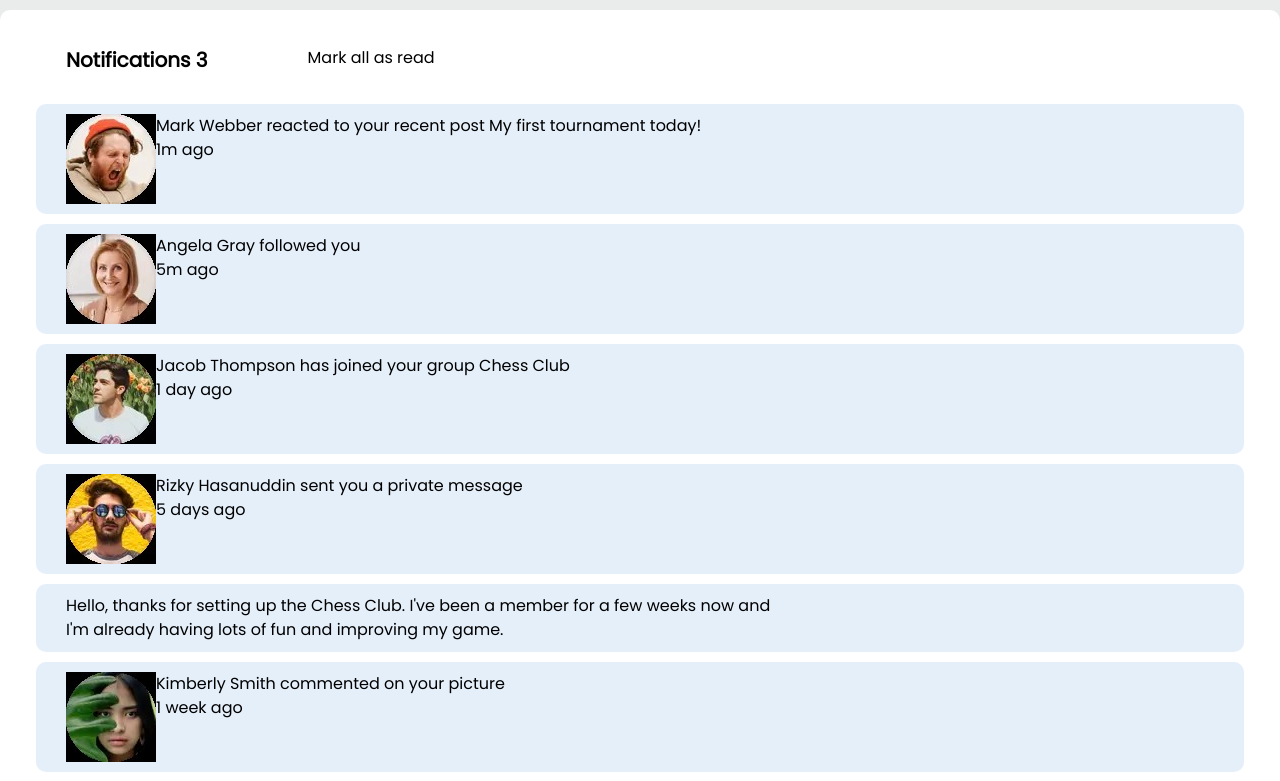
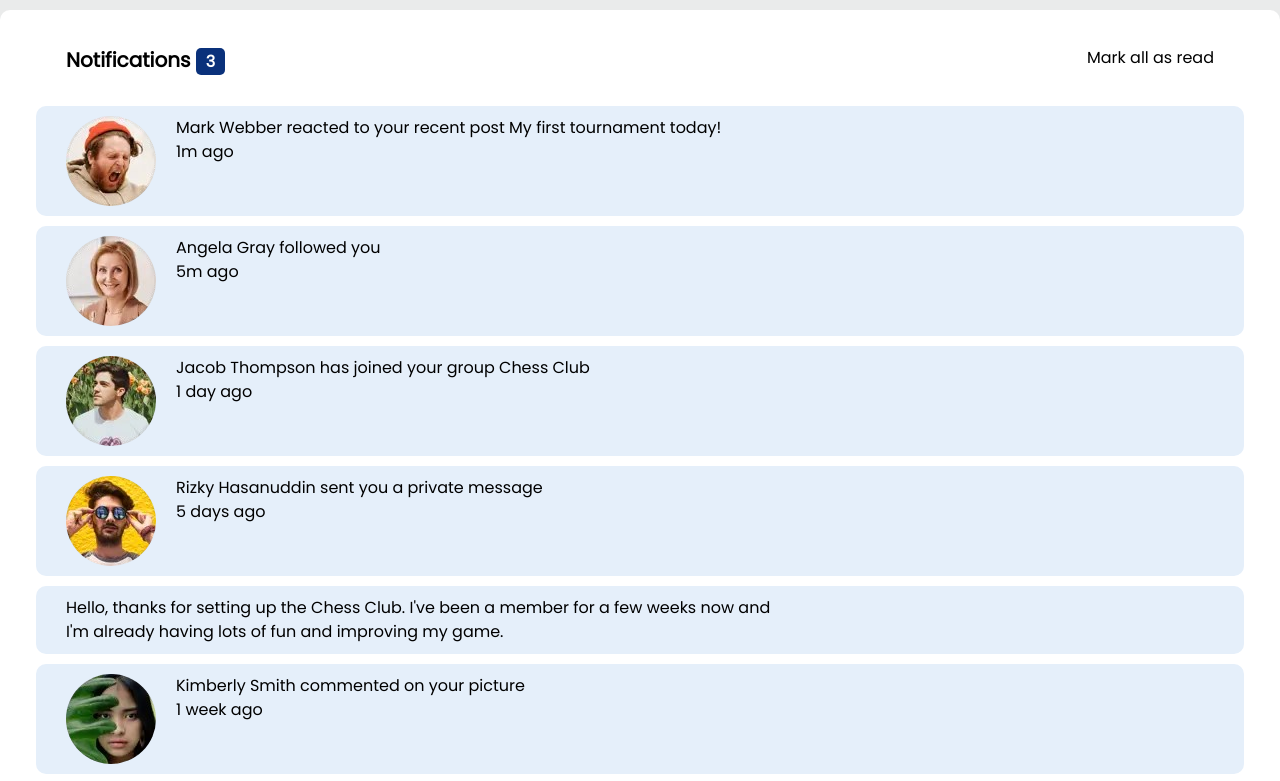
Before and after one commit to Padmasripriya/notifications-page, a React (Create React App) app: page / in a window 1280 px wide. Shown: the top 781 px of the page. Built offline with nearby package versions, Linux system fonts and the light colour scheme.

Commit message:
space around header, space before messages and removed black border to img

```diff
--- a/src/App.css
+++ b/src/App.css
@@ -4,13 +4,17 @@
     --font-family: 'Poppins';
 }
 
-body, p {
+body, p, span {
     font-family: var(--font-family);
     font-size: 16px;
 }
 
 body {
     background: hsl(180, 2%, 92%);
+}
+
+img {
+    border-radius: 50px;
 }
 
 .app {
@@ -30,3 +34,10 @@ p {
 .notifications-count p {
     background: none;
 }
+
+.notifications-count .count {
+    background-color: hsl(219, 85%, 26%);
+    color: #FFFFFF;
+    padding: 2px 10px;
+    border-radius: 5px;
+}
--- a/src/modules/header.js
+++ b/src/modules/header.js
@@ -2,8 +2,8 @@ import React from 'react-dom';
 
 export function Header() {
     return(
-        <div className="notifications-count flex">
-                <p className="font-bold text-xl">Notifications 3</p>
+        <div className="notifications-count flex gap-5 justify-between">
+                <p className="font-bold text-xl">Notifications <span class="count">3</span></p>
                 <p>Mark all as read</p>
             </div>
     );
--- a/src/modules/notifications.js
+++ b/src/modules/notifications.js
@@ -6,7 +6,7 @@ export function Notifications() {
             <div className="notifications-content">
                <p className="flex">
                     <img src={require("../images/avatar-mark-webber.jpg")} className="" alt="image of mark webber"/>
-                    <span>
+                    <span className="ml-5">
                          Mark Webber reacted to your recent post My first tournament today!
                          <br />
                          1m ago
@@ -14,7 +14,7 @@ export function Notifications() {
                </p>
                <p className="flex">
                     <img src={require("../images/avatar-angela-gray.jpg")} className="w-50px h-50px" alt="image of angela gray"/>
-                    <span>
+                    <span className="ml-5">
                          Angela Gray followed you
                          <br />
                          5m ago
@@ -22,7 +22,7 @@ export function Notifications() {
                </p>
                <p className="flex">
                     <img src={require("../images/avatar-jacob-thompson.jpg")} className="" alt="image of jacob thompson"/>
-                    <span>
+                    <span className="ml-5">
                          Jacob Thompson has joined your group Chess Club
                          <br />
                          1 day ago
@@ -30,7 +30,7 @@ export function Notifications() {
                </p>
                <p className="flex">
                     <img src={require("../images/avatar-rizky-hasanuddin.jpg")} className="image of rizky hansanuddin"/>
-                    <span>
+                    <span className="ml-5">
                          Rizky Hasanuddin sent you a private message
                          <br />
                          5 days ago
@@ -43,7 +43,7 @@ export function Notifications() {
                </p>
                <p className="flex">
                     <img src={require("../images/avatar-kimberly-smith.jpg")} className="" alt="image of kimberly smith"/>
-                    <span>
+                    <span className="ml-5">
                          Kimberly Smith commented on your picture
                          <br />
                          1 week ago
@@ -51,7 +51,7 @@ export function Notifications() {
                </p>
                <p className="flex">
                     <img src={require("../images/avatar-nathan-peterson.jpg")} className="" alt="image of nathan peterson"/>
-                    <span>
+                    <span className="ml-5">
                          Nathan Peterson reacted to your recent post 5 end-game strategies to increase your win rate
                          <br />
                          2 weeks ago
@@ -59,7 +59,7 @@ export function Notifications() {
                </p>
                <p className="flex">
                    <img src={require("../images/avatar-anna-kim.jpg")} className="" alt="image of anna kim"/>
-                    <span>
+                    <span className="ml-5">
                          Anna Kim left the group Chess Club
                          <br />
                          2 weeks ago
```
